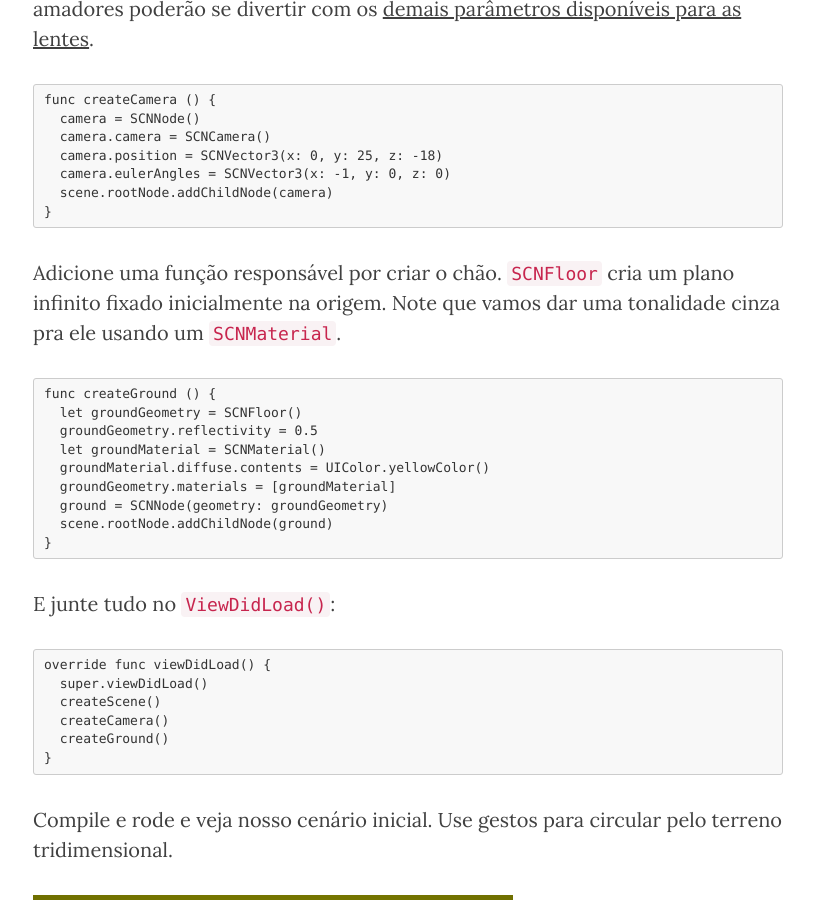
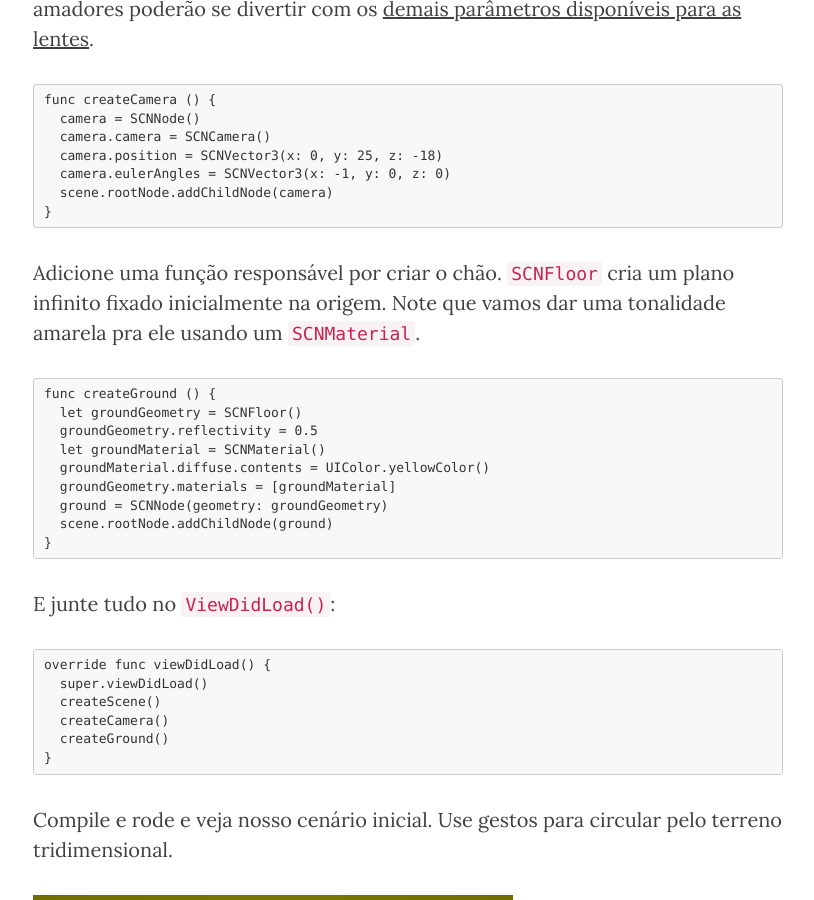
Before and after one commit to CocoaHeadsBrasil/equinociOS, a Jekyll site: the page built from _posts/2016-03-04-scenekit-overview.markdown, in a window 1280 px wide and 900 px high, scrolled down 2618 px. Shown: the whole window, without its empty margins (232-1046 px from the left). Built offline with Jekyll 4.4.1, drawn with Linux system fonts in a browser that asks for light colours; nearby versions of some CDN libraries; some of the changed lines change nothing that is shown; some of the changed text lies outside the part shown.

Commit message:
text fixes

````diff
--- a/_posts/2016-03-04-scenekit-overview.markdown
+++ b/_posts/2016-03-04-scenekit-overview.markdown
@@ -77,7 +77,7 @@
 }
 ```
 
-Adicione uma função responsável por criar o chão. `SCNFloor` cria um plano infinito fixado inicialmente na origem. Note que vamos dar uma tonalidade cinza pra ele usando um `SCNMaterial`.
+Adicione uma função responsável por criar o chão. `SCNFloor` cria um plano infinito fixado inicialmente na origem. Note que vamos dar uma tonalidade amarela pra ele usando um `SCNMaterial`.
 
 ```Swift
 func createGround () {
@@ -134,8 +134,8 @@
 }
 ```
 
-Ok, tem muita coisa acontecendo aqui, vamos por partes. Estamos dentro de um *loop*, no qual `i` vai assumir todos os valores entre `20` e `70`. Em cada iteração, colocamos um pequeno tijolinho, `preto` ou `transparente`, dependendo de `i`. Note que isso vai colocar 3 tijolinhos pretos, e 2 transparentes.
-Em seguida, adicionamos uma animação ao conjunto. Todos os tijolinhos estão sujeitos a duas animações: `moveUp` e `moveDown`. A animação `moveLoop` combina as duas (usando o método `sequence`), e as repete para sempre (usando `repeatActionForever`). Por fim, `runAction`, que pode ser chamado a qualquer `SCNNode`, aplica a animação em cada um de nossos tijolinhos. Como cada faixa tem 3 tijolinhos pretos + 2 transparentes, nós andamos `5` pra baixo em `0.3` segundos, e instanteneamente subimos `5` pra dar a impressão de que é um movimento contínuo. Tente remover `moveUp` como experimento. Eis o resultado até agora:
+Ok, tem muita coisa acontecendo aqui, vamos por partes. Estamos dentro de um *loop*, no qual `i` vai assumir todos os valores inteiros entre `20` e `70`. Em cada iteração, colocamos um pequeno tijolinho, `preto` ou `transparente`, dependendo de `i`. Note que isso vai colocar 3 tijolinhos pretos, e 2 transparentes.
+Em seguida, adicionamos uma animação ao conjunto. Todos os tijolinhos estão sujeitos a duas animações: `moveUp` e `moveDown`. A animação `moveLoop` combina as duas (usando o método `sequence`), e as repete para sempre (usando `repeatActionForever`). Por fim, `runAction`, que pode ser chamado a qualquer `SCNNode`, aplica a animação em cada um de nossos tijolinhos. Como cada faixa tem 3 tijolinhos pretos + 2 transparentes, nós andamos `5` pra baixo em `0.3` segundos, e instantaneamente subimos `5` pra dar a impressão de que é um movimento contínuo. Tente remover `moveUp` como experimento. Eis o resultado até agora:
 
 ![]({{ site.baseurl }}/img/farris/gif1.gif)
 
````
